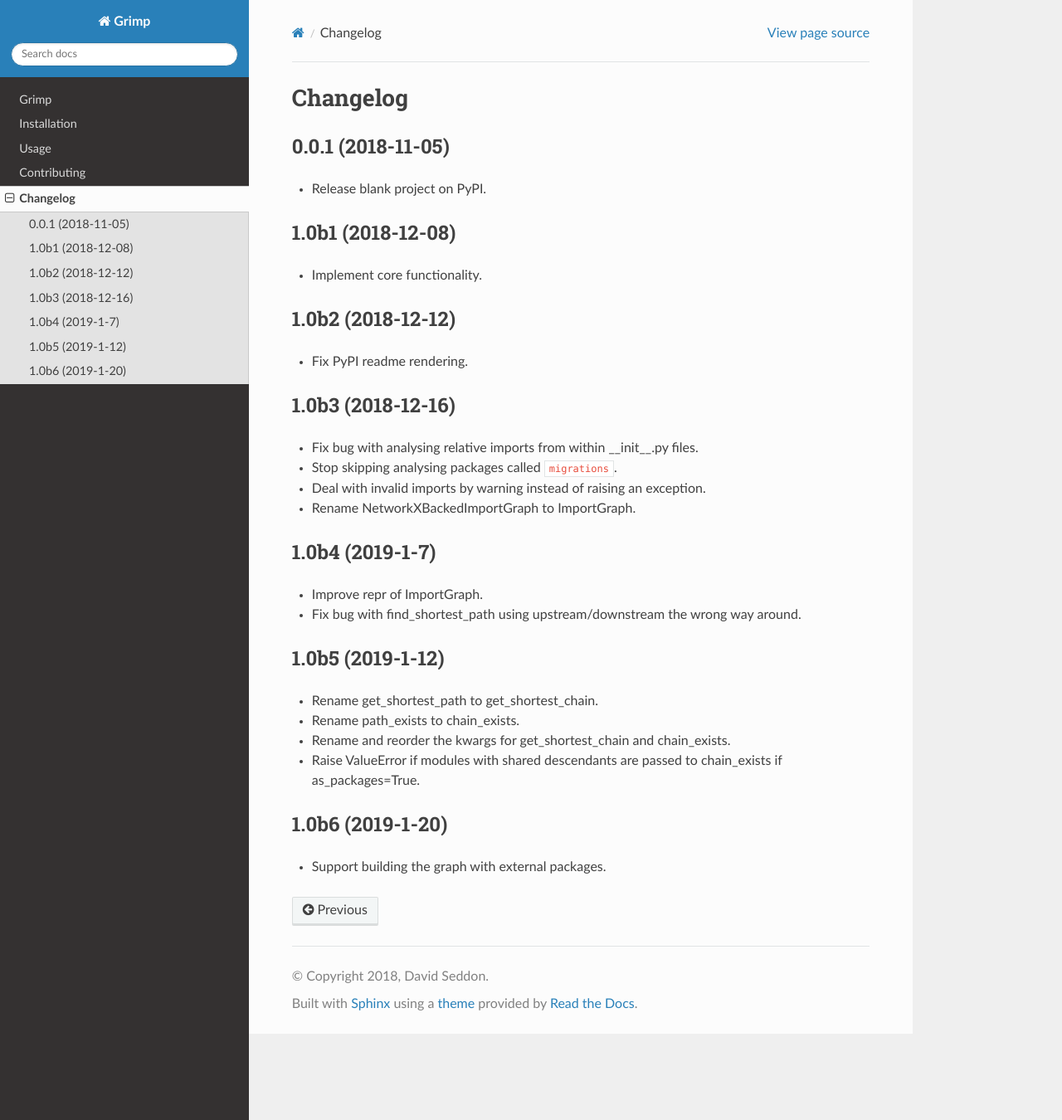
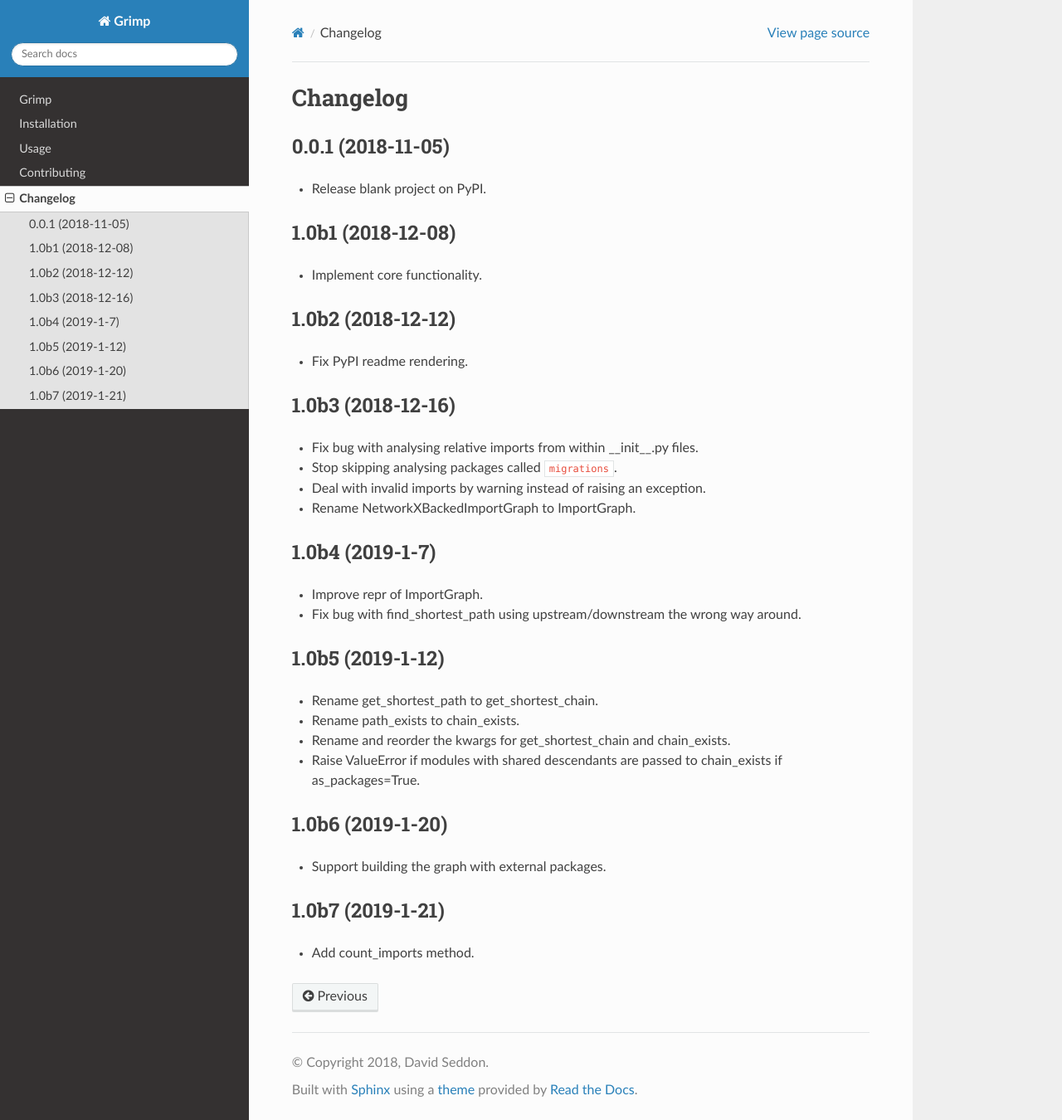
Before and after one commit to seddonym/grimp, a Sphinx documentation site: the page built from docs/changelog.rst, in a window 1280 px wide and 1350 px high. Shown: the whole window at 83% size. Built offline with Sphinx 7.4.7 and the Read the Docs theme 2.0.0, drawn with Linux system fonts in a browser that asks for light colours.

Commit message:
Release v1.0b7

```diff
--- a/CHANGELOG.rst
+++ b/CHANGELOG.rst
@@ -41,3 +41,7 @@ Changelog
 1.0b6 (2019-1-20)
 -----------------
 * Support building the graph with external packages.
+
+1.0b7 (2019-1-21)
+-----------------
+* Add count_imports method.
--- a/docs/conf.py
+++ b/docs/conf.py
@@ -26,7 +26,7 @@ author = 'David Seddon'
 # The short X.Y version
 version = ''
 # The full version, including alpha/beta/rc tags
-release = '1.0b6'
+release = '1.0b7'
 
 
 # -- General configuration ---------------------------------------------------
--- a/setup.py
+++ b/setup.py
@@ -21,7 +21,7 @@ def read(*names, **kwargs):
 
 setup(
     name='grimp',
-    version='1.0b6',
+    version='1.0b7',
     license='BSD 2-Clause License',
     description="Builds a graph of a Python project's internal and external dependencies.",
     long_description=read('README.rst'),
--- a/src/grimp/__init__.py
+++ b/src/grimp/__init__.py
@@ -1,4 +1,4 @@
-__version__ = '1.0b6ZZ'
+__version__ = '1.0b7'
 
 from .domain.valueobjects import Module, DirectImport  # noqa: F401
 from .main import build_graph  # noqa: F401
```
